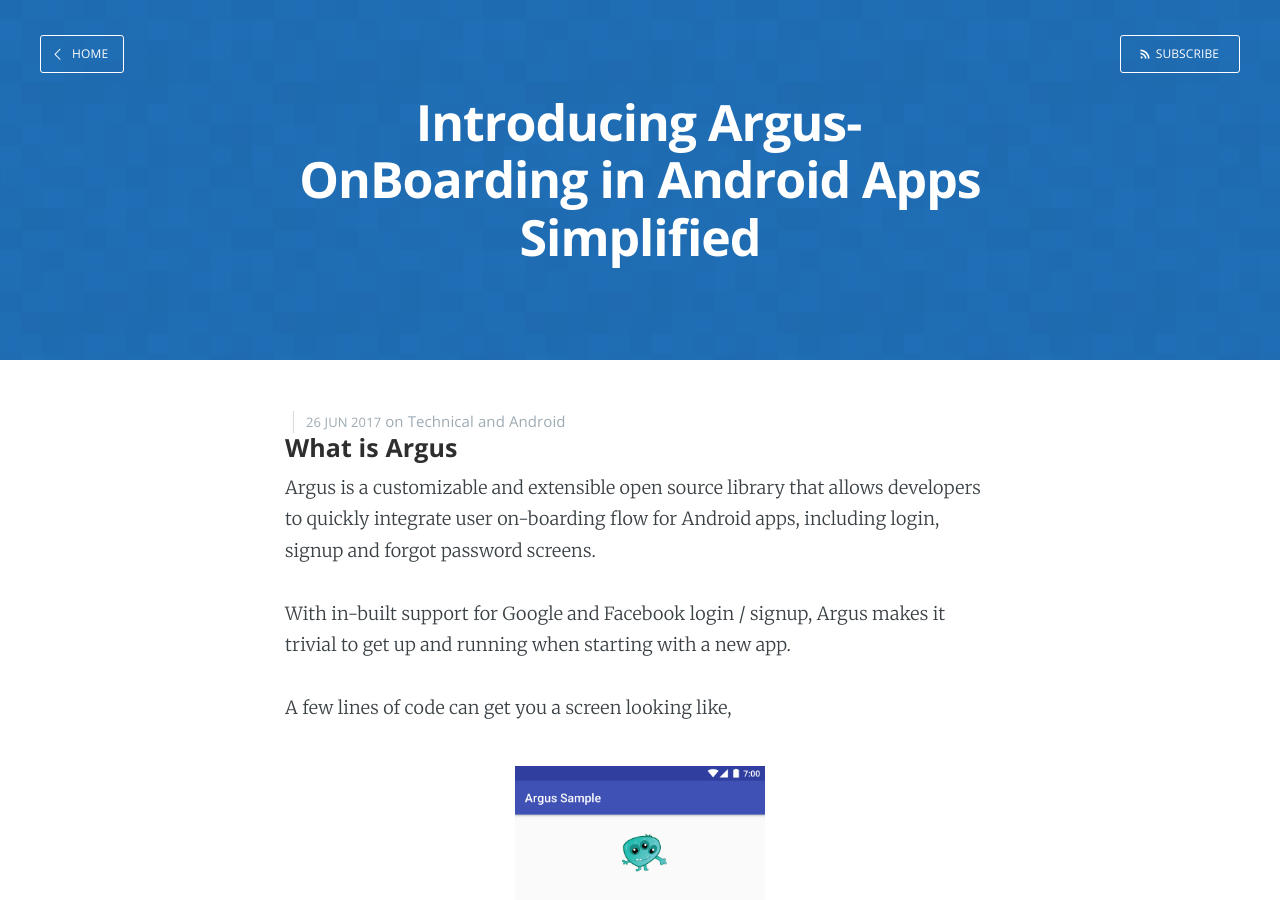
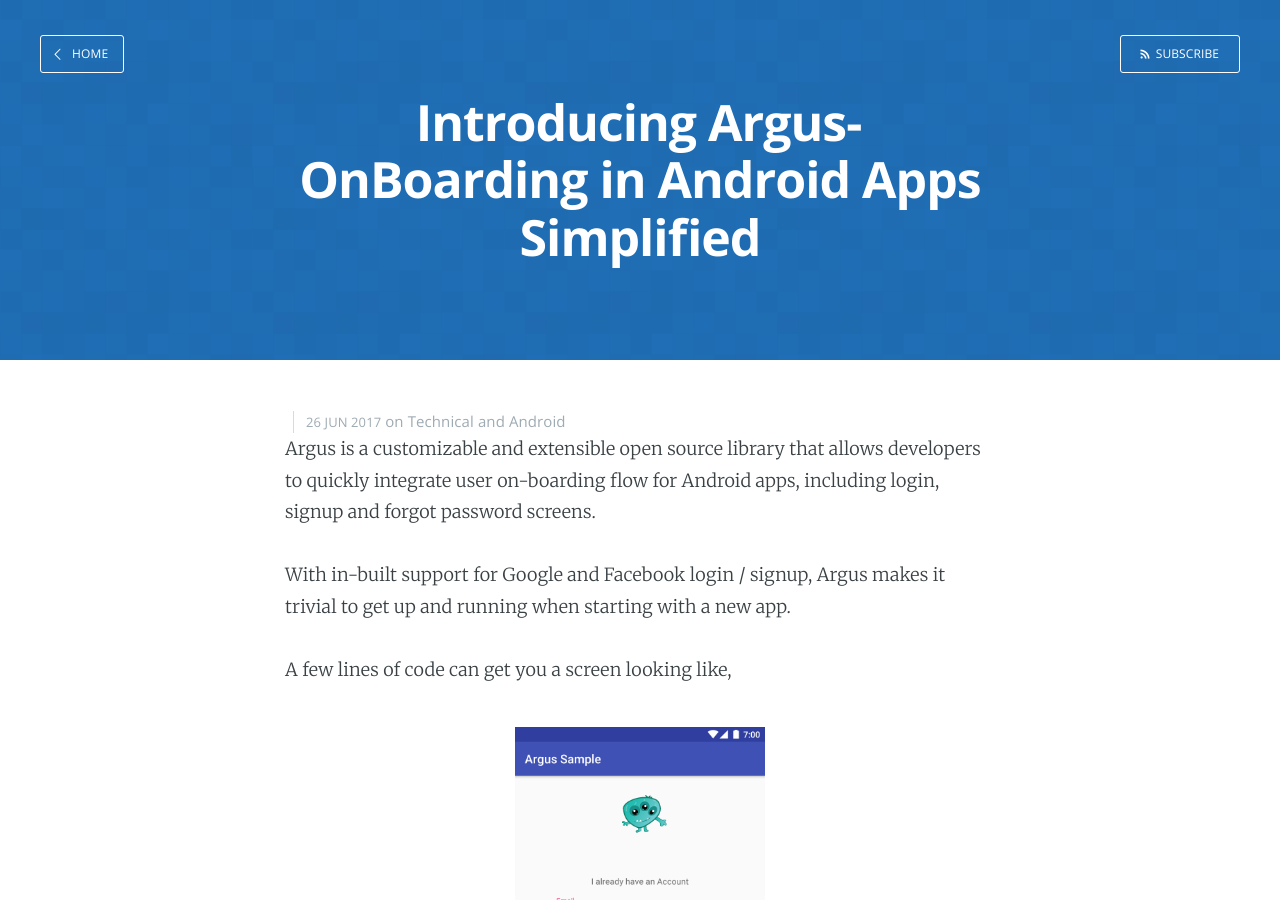
Before and after one commit to moldedbits/moldedbits.github.io, a Jekyll site: the page built from _posts/2017-06-26-introducing-argus.md, in a window 1280 px wide and 900 px high. Built offline with Jekyll 4.4.1, drawn with Linux system fonts in a browser that asks for light colours; comment, search, counter and statistics services are not loaded.

Commit message:
removed header as it was hiding the content on blog list

```diff
--- a/_posts/2017-06-26-introducing-argus.md
+++ b/_posts/2017-06-26-introducing-argus.md
@@ -5,8 +5,6 @@
 author: abhishek
 categories: Technical Android
 ---
-
-#### What is Argus
 
 Argus is a customizable and extensible open source library that allows developers to quickly integrate user on-boarding flow for Android apps, including login, signup and forgot password screens.
 
```
